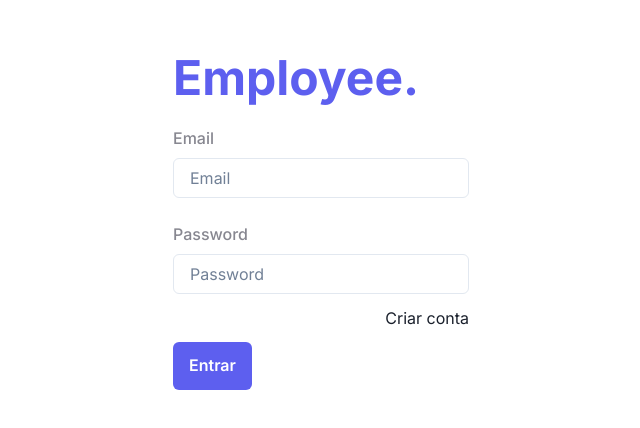
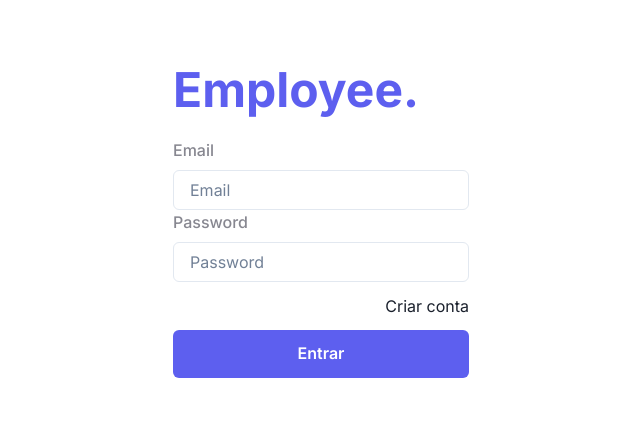
Before and after one commit to d0ugui/employee-dashboard, a Next.js app in the folder fe/: page / in a window 1280 px wide. Shown: the part 178-606 px from the top of the page, without its empty margins (319-959 px from the left). Built offline with nearby package versions, Linux system fonts and the light colour scheme.

Commit message:
feat: install react-hook-form, hookform/resolvers and zod

```diff
--- a/fe/package.json
+++ b/fe/package.json
@@ -18,10 +18,13 @@
     "@chakra-ui/react": "^2.8.2",
     "@emotion/react": "^11.11.4",
     "@emotion/styled": "^11.11.5",
+    "@hookform/resolvers": "^3.4.0",
     "framer-motion": "^11.2.4",
     "next": "14.1.3",
     "react": "^18",
-    "react-dom": "^18"
+    "react-dom": "^18",
+    "react-hook-form": "^7.51.4",
+    "zod": "^3.23.8"
   },
   "devDependencies": {
     "@testing-library/jest-dom": "^6.4.2",
--- a/fe/src/app/page.tsx
+++ b/fe/src/app/page.tsx
@@ -1,51 +1,89 @@
+"use client"
+
 import {
   Button,
   Flex,
+  FormControl,
+  FormErrorMessage,
   FormLabel,
   Heading,
   Input,
   Link,
   Stack
 } from "@chakra-ui/react"
+import { zodResolver } from "@hookform/resolvers/zod"
+import { useForm } from "react-hook-form"
+
+import z from "zod"
+
+const loginFormSchema = z.object({
+  email: z.string().email("Preencha o email"),
+  password: z.string().min(6, "Insira a senha corretamente")
+})
+
+type FormData = z.infer<typeof loginFormSchema>
 
 export default function Home() {
+  const {
+    register,
+    handleSubmit,
+    formState: { errors }
+  } = useForm<FormData>({
+    resolver: zodResolver(loginFormSchema)
+  })
+
+  function onSubmit(values: FormData) {
+    console.log(values)
+  }
+
   return (
     <Flex w="100vw" h="100vh" align="center" justify="center" bg="white">
-      <Flex
-        as="form"
-        w="100%"
-        maxW={360}
-        p="8"
-        borderRadius={8}
-        flexDir="column"
-      >
+      <Flex w="100%" maxW={360} p="8" borderRadius={8} flexDir="column">
         <Stack spacing={6}>
           <Heading as="h1" size="2xl" color="primary">
             Employee.
           </Heading>
-          <Flex direction={{ base: "column" }}>
+
+          <Flex as="form" flexDir="column" onSubmit={handleSubmit(onSubmit)}>
+            <FormControl isInvalid={Boolean(errors.email)}>
               <FormLabel htmlFor="email" color="secondary">
                 Email
               </FormLabel>
-            <Input placeholder="Email" name="email" id="email" />
-          </Flex>
-          <Flex direction={{ base: "column" }}>
+              <Input type="email" placeholder="Email" {...register("email")} />
+              <FormErrorMessage>
+                {errors.email && errors.email.message}
+              </FormErrorMessage>
+            </FormControl>
+            <FormControl isInvalid={Boolean(errors.password)}>
               <FormLabel htmlFor="email" color="secondary">
                 Password
               </FormLabel>
-            <Input placeholder="Password" />
-          </Flex>
-        </Stack>
+              <Input
+                type="password"
+                placeholder="Password"
+                {...register("password")}
+              />
+              <FormErrorMessage>
+                {errors.password && errors.password.message}
+              </FormErrorMessage>
+            </FormControl>
 
             <Link href="/" textAlign="end" mt="12px">
               Criar conta
             </Link>
 
-        <Link href="/dashboard">
-          <Button colorScheme="blue" bg="primary" h="48px" mt="12px">
+            <Button
+              colorScheme="blue"
+              bg="primary"
+              h="48px"
+              mt="12px"
+              w="full"
+              type="submit"
+            >
               Entrar
             </Button>
-        </Link>
+          </Flex>
+        </Stack>
       </Flex>
     </Flex>
   )
```
Also changed, not shown: 2 other files (tests, documents, lock files or other folders). Lines whose indentation alone changed are shown as unchanged.
